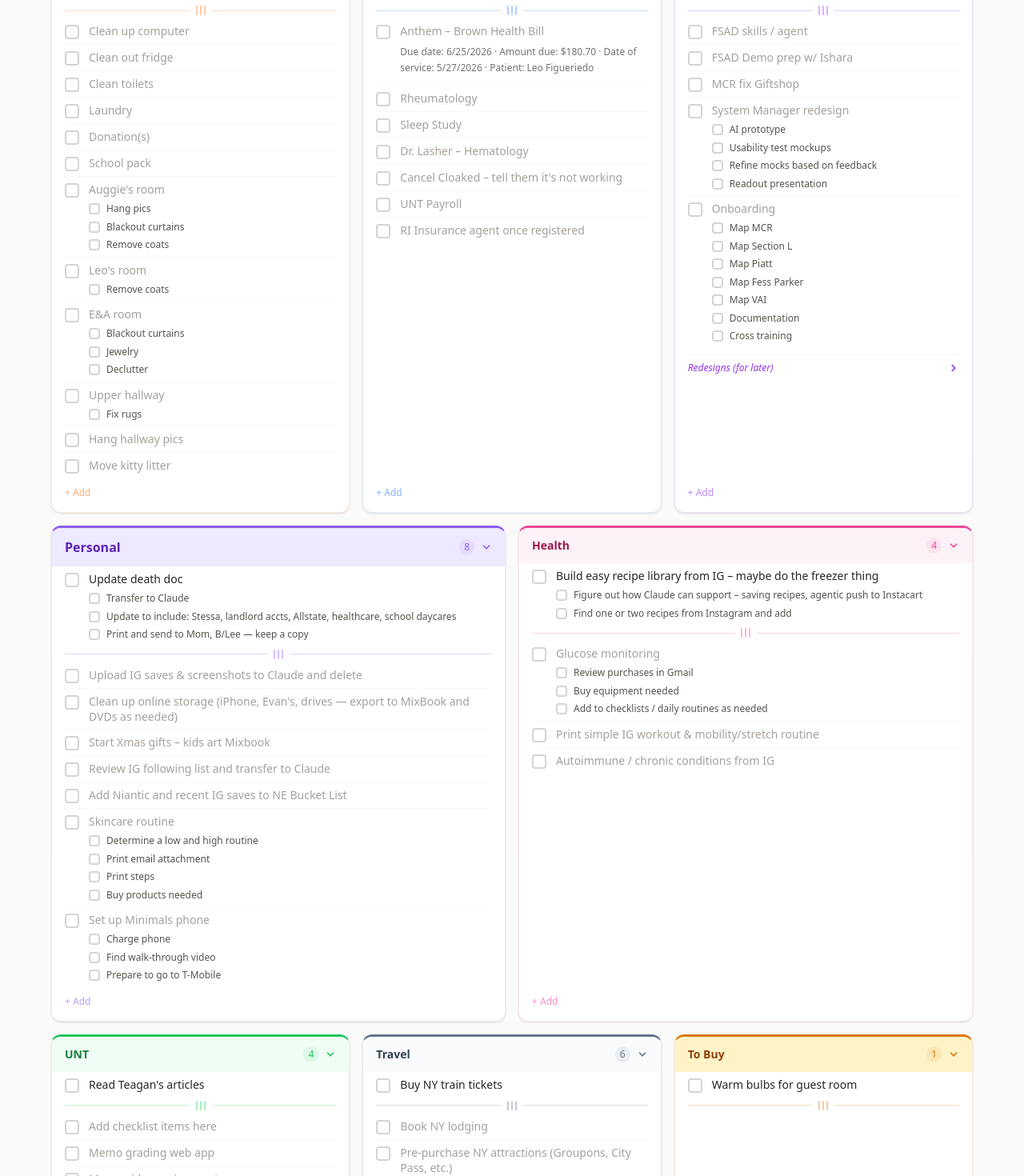
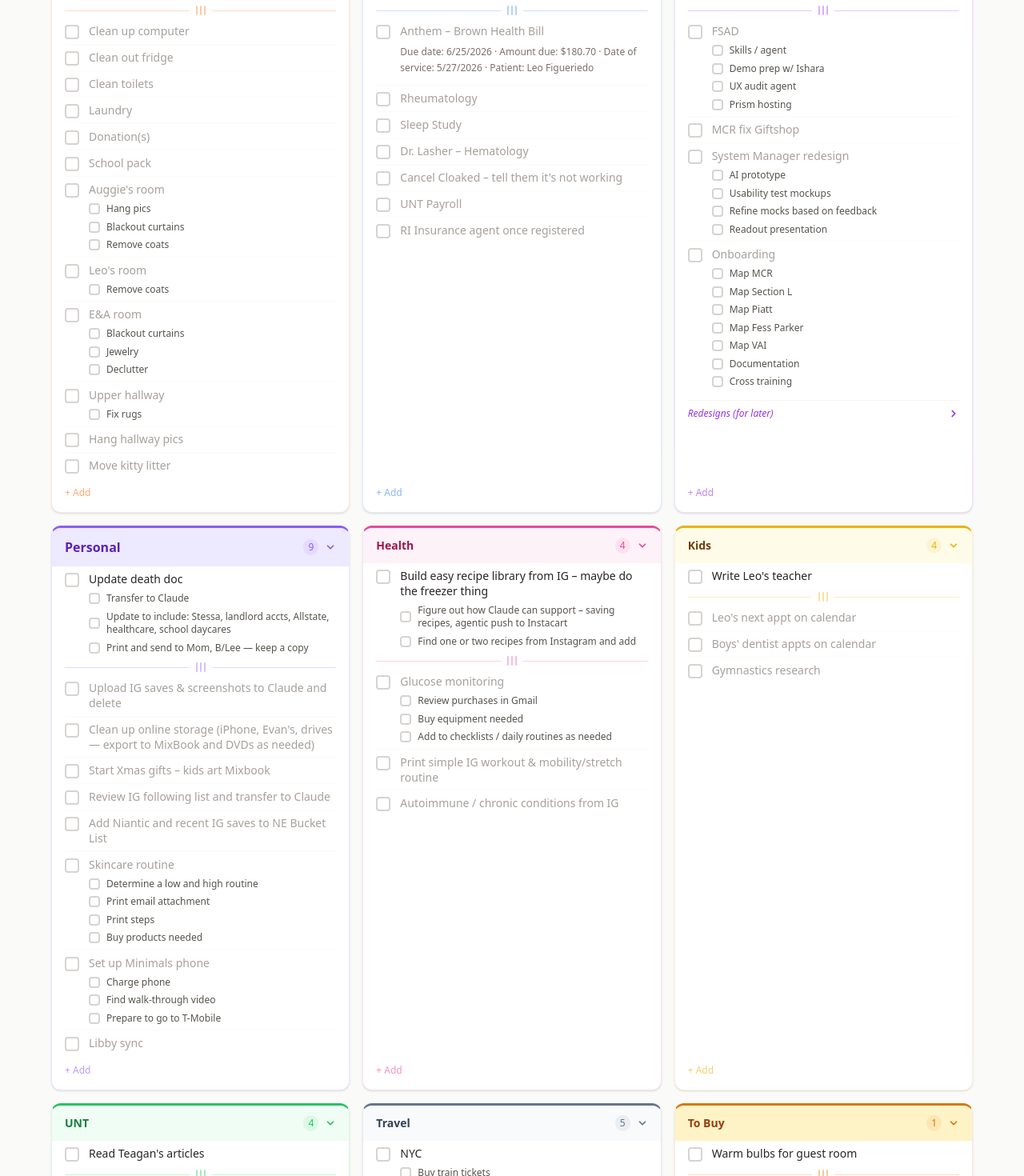
Before and after one commit to autumnhood1-fig/todolist, a React (Vite) app: page / in a window 1280 px wide. Shown: the part 200-1670 px from the top of the page at 80% size. Built offline with nearby package versions, Linux system fonts and the light colour scheme.

Commit message:
Restructure tasks: FSAD parent, NYC/Girls trip, Kids bucket, Libby sync

```diff
--- a/src/App.tsx
+++ b/src/App.tsx
@@ -11,7 +11,7 @@ const DATE_OPTS: Intl.DateTimeFormatOptions = {
 
 const ROWS: { ids: string[]; cols: string }[] = [
   { ids: ['chores', 'calls', 'otelier'],        cols: 'grid-cols-1 lg:grid-cols-3' },
-  { ids: ['personal', 'health'],                cols: 'grid-cols-1 md:grid-cols-2' },
+  { ids: ['personal', 'health', 'kids'],         cols: 'grid-cols-1 md:grid-cols-2 lg:grid-cols-3' },
   { ids: ['unt', 'travel', 'to-buy'],           cols: 'grid-cols-1 sm:grid-cols-2 lg:grid-cols-3' },
   { ids: ['finances', 'writing'],               cols: 'grid-cols-1 sm:grid-cols-2' },
 ];
--- a/src/colors.ts
+++ b/src/colors.ts
@@ -17,6 +17,7 @@ const MAP: Record<string, ContainerColor> = {
   travel:   { bg: '#f8fafc', accent: '#64748b', text: '#334155' }, // slate gray
   'to-buy': { bg: '#fef3c7', accent: '#d97706', text: '#92400e' }, // warm amber
   writing:  { bg: '#eef2ff', accent: '#6366f1', text: '#3730a3' }, // indigo
+  kids:     { bg: '#fefce8', accent: '#eab308', text: '#713f12' }, // sunny yellow
 };
 
 export function getColor(id: string): ContainerColor {
--- a/src/hooks/useTodos.ts
+++ b/src/hooks/useTodos.ts
@@ -2,7 +2,7 @@ import { useState, useEffect } from 'react';
 import type { Container, TodoItem, SubStep } from '../types';
 import { INITIAL_CONTAINERS } from '../initialData';
 
-const STORAGE_KEY = 'todos-v1';
+const STORAGE_KEY = 'todos-v2';
 const EXPIRY_MS = 48 * 60 * 60 * 1000;
 
 function purgeExpired(containers: Container[]): Container[] {
--- a/src/initialData.ts
+++ b/src/initialData.ts
@@ -28,8 +28,17 @@ export const INITIAL_CONTAINERS: Container[] = [
     size: 'big',
     items: [
       { id: 'ot-1', text: 'Print Project sheet', subSteps: [], completed: false },
-      { id: 'ot-2', text: 'FSAD skills / agent', subSteps: [], completed: false },
-      { id: 'ot-3', text: 'FSAD Demo prep w/ Ishara', subSteps: [], completed: false },
+      {
+        id: 'ot-fsad',
+        text: 'FSAD',
+        subSteps: [
+          { id: 'ot-fsad-1', text: 'Skills / agent', completed: false },
+          { id: 'ot-fsad-2', text: 'Demo prep w/ Ishara', completed: false },
+          { id: 'ot-fsad-3', text: 'UX audit agent', completed: false },
+          { id: 'ot-fsad-4', text: 'Prism hosting', completed: false },
+        ],
+        completed: false,
+      },
       { id: 'ot-4', text: 'MCR fix Giftshop', subSteps: [], completed: false },
       {
         id: 'sys-manager',
@@ -130,7 +139,7 @@ export const INITIAL_CONTAINERS: Container[] = [
         completed: false,
       },
       { id: 'per-2', text: 'Upload IG saves & screenshots to Claude and delete', subSteps: [], completed: false },
-      { id: 'per-3', text: 'Clean up online storage (iPhone, Evan\'s, drives — export to MixBook and DVDs as needed)', subSteps: [], completed: false },
+      { id: 'per-3', text: "Clean up online storage (iPhone, Evan's, drives — export to MixBook and DVDs as needed)", subSteps: [], completed: false },
       { id: 'per-4', text: 'Start Xmas gifts – kids art Mixbook', subSteps: [], completed: false },
       { id: 'per-5', text: 'Review IG following list and transfer to Claude', subSteps: [], completed: false },
       { id: 'per-6', text: 'Add Niantic and recent IG saves to NE Bucket List', subSteps: [], completed: false },
@@ -155,17 +164,7 @@ export const INITIAL_CONTAINERS: Container[] = [
         ],
         completed: false,
       },
-    ],
-  },
-  {
-    id: 'unt',
-    name: 'UNT',
-    size: 'medium',
-    items: [
-      { id: 'unt-1', text: "Read Teagan's articles", subSteps: [], completed: false },
-      { id: 'unt-2', text: 'Add checklist items here', subSteps: [], completed: false },
-      { id: 'unt-3', text: 'Memo grading web app', subSteps: [], completed: false },
-      { id: 'unt-4', text: 'Memo video assignments', subSteps: [], completed: false },
+      { id: 'per-9', text: 'Libby sync', subSteps: [], completed: false },
     ],
   },
   {
@@ -197,6 +196,66 @@ export const INITIAL_CONTAINERS: Container[] = [
     ],
   },
   {
+    id: 'kids',
+    name: 'Kids',
+    size: 'medium',
+    items: [
+      { id: 'kids-1', text: "Write Leo's teacher", subSteps: [], completed: false },
+      { id: 'kids-2', text: "Leo's next appt on calendar", subSteps: [], completed: false },
+      { id: 'kids-3', text: "Boys' dentist appts on calendar", subSteps: [], completed: false },
+      { id: 'kids-4', text: 'Gymnastics research', subSteps: [], completed: false },
+    ],
+  },
+  {
+    id: 'unt',
+    name: 'UNT',
+    size: 'medium',
+    items: [
+      { id: 'unt-1', text: "Read Teagan's articles", subSteps: [], completed: false },
+      { id: 'unt-2', text: 'Add checklist items here', subSteps: [], completed: false },
+      { id: 'unt-3', text: 'Memo grading web app', subSteps: [], completed: false },
+      { id: 'unt-4', text: 'Memo video assignments', subSteps: [], completed: false },
+    ],
+  },
+  {
+    id: 'travel',
+    name: 'Travel',
+    size: 'medium',
+    items: [
+      {
+        id: 'tr-nyc',
+        text: 'NYC',
+        subSteps: [
+          { id: 'tr-nyc-1', text: 'Buy train tickets', completed: false },
+          { id: 'tr-nyc-2', text: 'Book lodging', completed: false },
+          { id: 'tr-nyc-3', text: 'Pre-purchase attractions (Groupons, City Pass, etc.)', completed: false },
+        ],
+        completed: false,
+      },
+      {
+        id: 'tr-girls',
+        text: 'Girls trip',
+        subSteps: [
+          { id: 'tr-girls-1', text: 'Dates on calendar', completed: false },
+          { id: 'tr-girls-2', text: 'Child arrangements', completed: false },
+          { id: 'tr-girls-3', text: 'Flights', completed: false },
+        ],
+        completed: false,
+      },
+      { id: 'tr-4', text: 'Update address on any flights after move date', subSteps: [], completed: false },
+      { id: 'tr-5', text: 'Call AA / Delta etc. to change address on upcoming tickets', subSteps: [], completed: false },
+      { id: 'tr-6', text: "Update everyone's AA / Delta address", subSteps: [], completed: false },
+    ],
+  },
+  {
+    id: 'to-buy',
+    name: 'To Buy',
+    size: 'medium',
+    items: [
+      { id: 'buy-1', text: 'Warm bulbs for guest room', subSteps: [], completed: false },
+    ],
+  },
+  {
     id: 'finances',
     name: 'Finances',
     size: 'medium',
@@ -214,27 +273,6 @@ export const INITIAL_CONTAINERS: Container[] = [
     ],
   },
   {
-    id: 'travel',
-    name: 'Travel',
-    size: 'medium',
-    items: [
-      { id: 'tr-1', text: 'Buy NY train tickets', subSteps: [], completed: false },
-      { id: 'tr-2', text: 'Book NY lodging', subSteps: [], completed: false },
-      { id: 'tr-3', text: 'Pre-purchase NY attractions (Groupons, City Pass, etc.)', subSteps: [], completed: false },
-      { id: 'tr-4', text: 'Update address on any flights after move date', subSteps: [], completed: false },
-      { id: 'tr-5', text: 'Call AA / Delta etc. to change address on upcoming tickets', subSteps: [], completed: false },
-      { id: 'tr-6', text: "Update everyone's AA / Delta address", subSteps: [], completed: false },
-    ],
-  },
-  {
-    id: 'to-buy',
-    name: 'To Buy',
-    size: 'medium',
-    items: [
-      { id: 'buy-1', text: 'Warm bulbs for guest room', subSteps: [], completed: false },
-    ],
-  },
-  {
     id: 'writing',
     name: 'Writing',
     size: 'medium',
```
Also changed, not shown: 4 other files (tests, documents, lock files or other folders).
